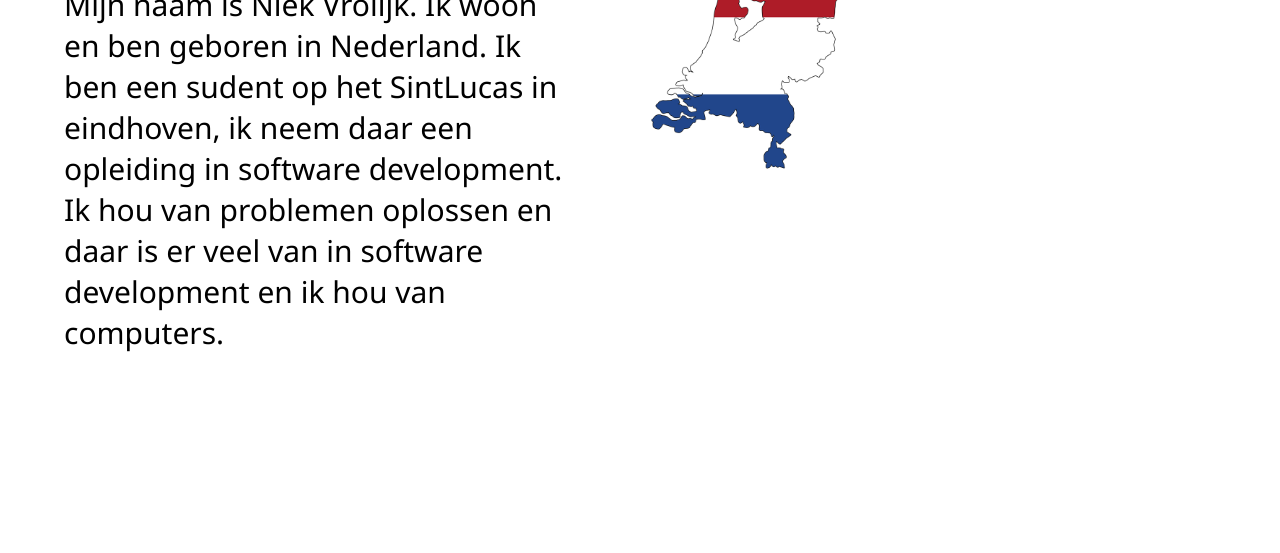
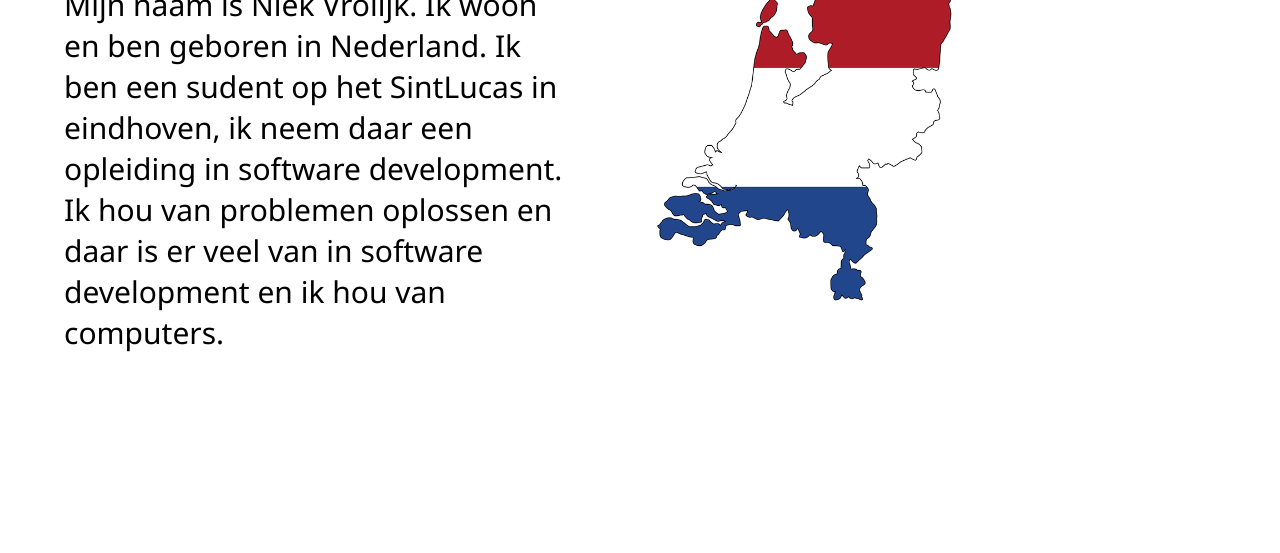
Before and after one commit to NiekVrolijk/persona, a plain HTML site: page index.html in a window 1280 px wide. Shown: the part 247-800 px from the top of the page. Drawn offline with Linux system fonts and the light colour scheme.

Commit message:
hi
fixed so you can't see if something is a link or not :)

```diff
--- a/index.html
+++ b/index.html
@@ -32,8 +32,9 @@
             computers.</p>
     </div>
 
+    <!--photo of the Netherlands (with portal to wiki about Netherlands)-->
     <div id="fotoNederland"> <a href="https://nl.wikipedia.org/wiki/Nederland" target="_blank"><img
-                src="img/Nederland.png" alt="foto van Nederland" height="260"></a></div>
+                src="img/Nederland.png" alt="foto van Nederland" height="400"></a></div>
 
 </body>
 
--- a/style.css
+++ b/style.css
@@ -53,7 +53,7 @@ nav ul li a {
 }
 
 a.active,
-a:hover {
+nav a:hover {
     background: #da7669;
     transition: .5s;
 }
```
